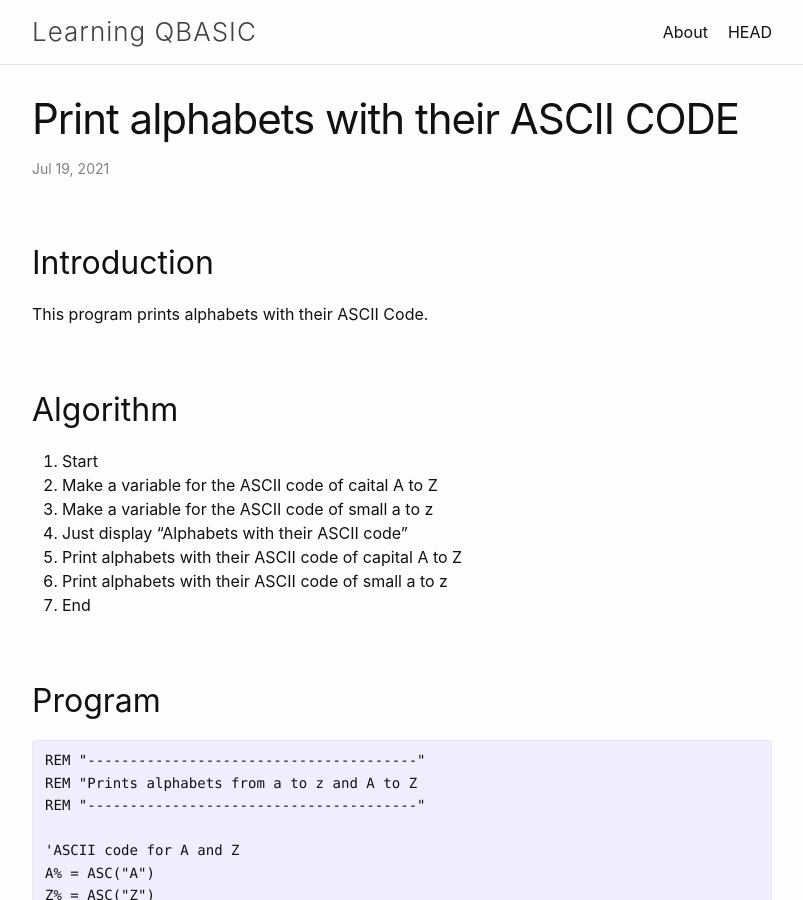
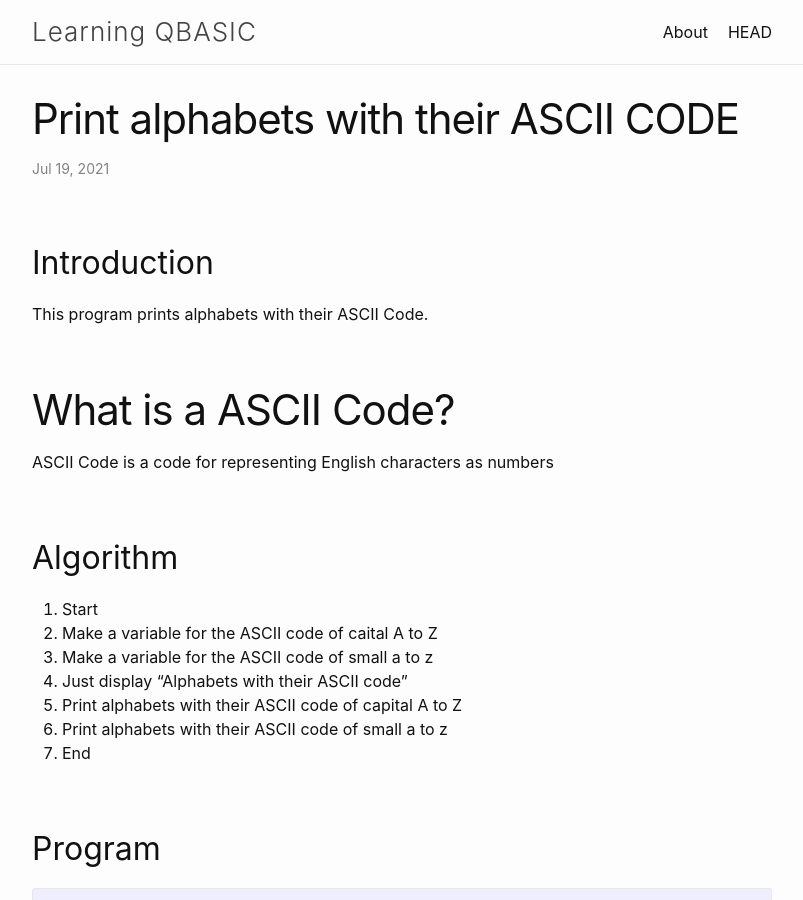
Before and after one commit to avecnavadita/qbasic-blog, a Jekyll site: the page built from _posts/2021-7-19-alphabets.md, in a window 1280 px wide and 900 px high. Shown: the whole window, without its empty margins (238-1041 px from the left). Built offline with Jekyll 4.4.1, drawn with Linux system fonts in a browser that asks for light colours.

Commit message:
Added Information in Alphabets md file

```diff
--- a/_posts/2021-7-19-alphabets.md
+++ b/_posts/2021-7-19-alphabets.md
@@ -5,6 +5,9 @@ title: "Print alphabets with their ASCII CODE"
 
 ## Introduction
 This program prints alphabets with their ASCII Code.
+
+# What is a ASCII Code?
+ASCII Code is a code for representing English characters as numbers
 
 ## Algorithm
 1. Start
```
